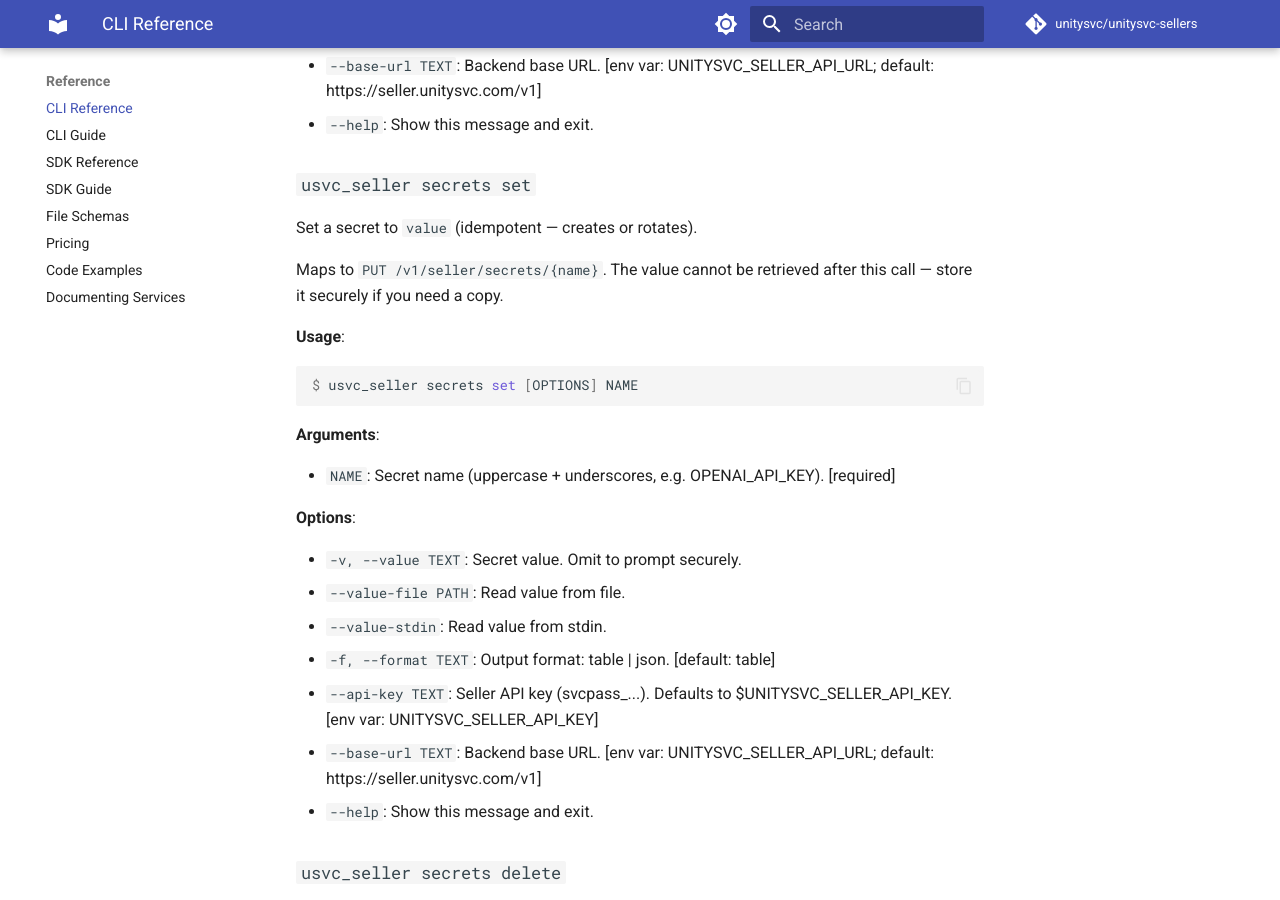
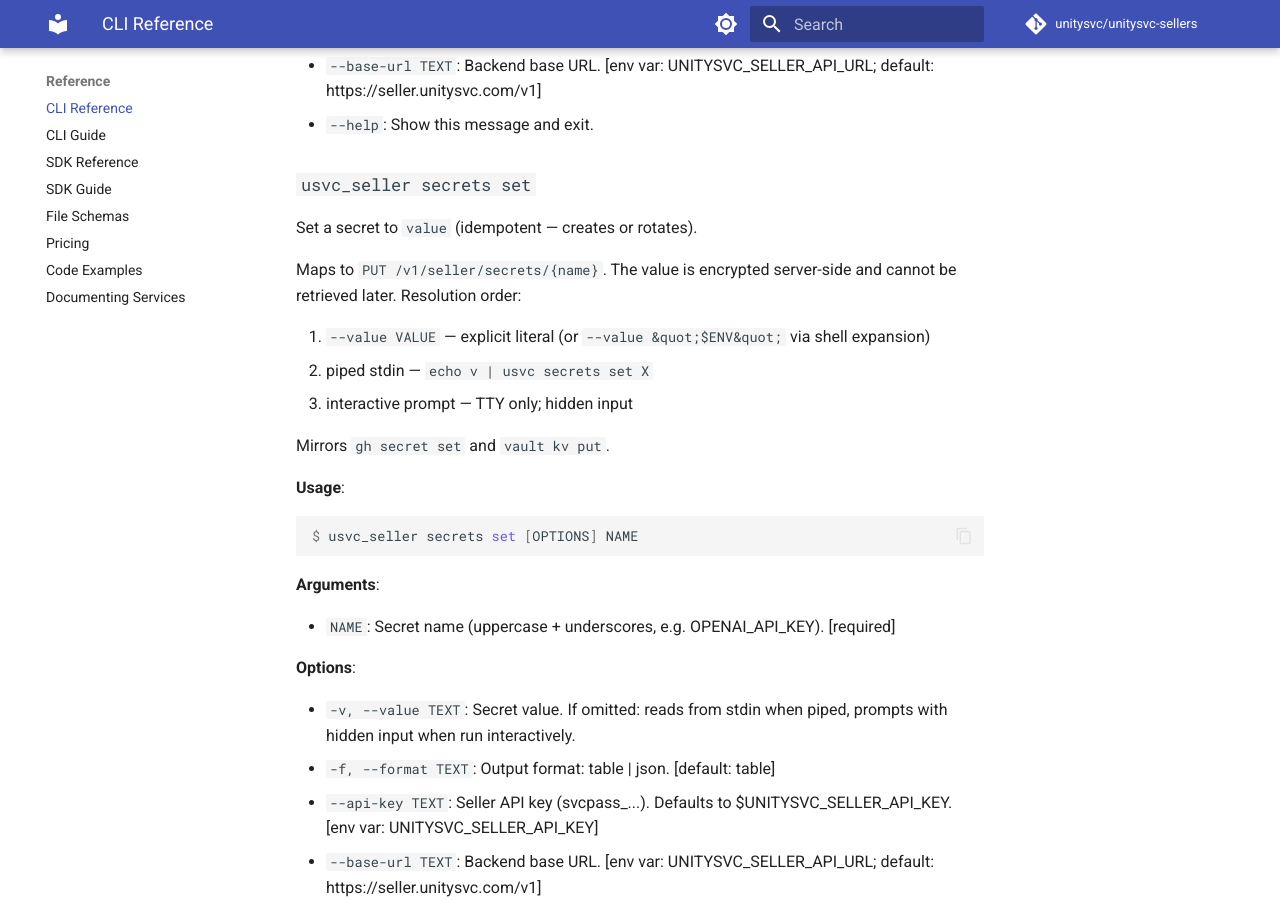
Before and after one commit to unitysvc/unitysvc-sellers, an MkDocs documentation site: the page built from docs/cli-reference.md, in a window 1280 px wide and 900 px high, scrolled down 26092 px. Built offline with MkDocs 1.6.1 and Material for MkDocs 9.7.7, drawn with Linux system fonts in a browser that asks for light colours; comment, search, counter and statistics services are not loaded; some of the changed text lies outside the part shown.

Commit message:
secrets set: drop --value-file/--value-stdin, add stdin/TTY auto-detect
Aligns the value-resolution scheme with ``gh secret set`` and
``vault kv put``:

  1. ``--value VALUE``  — explicit literal (or ``--value "$ENV"`` via
                          shell expansion)
  2. piped stdin        — ``echo v | usvc secrets set X``
                          (trailing newline stripped)
  3. interactive prompt — TTY only; hidden input

Drops the ``--value-file PATH`` and ``--value-stdin`` flags. The same
use cases are covered by piping (``cat file | usvc secrets set X``,
``echo "$X" | usvc secrets set X``) — composes with anything that
produces a value.

Module docstring + Typer help also updated to reflect the post-#798
surface (``set`` instead of ``create``/``rotate``).

No version bump — purely a CLI surface refinement.

Co-Authored-By: Claude Opus 4.7 (1M context) <noreply@anthropic.com>

```diff
--- a/docs/cli-reference.md
+++ b/docs/cli-reference.md
@@ -28,7 +28,7 @@ $ usvc_seller [OPTIONS] COMMAND [ARGS]...
 * `services`: Remote service operations (list, show,...
 * `promotions`: Remote promotion operations (list, show,...
 * `groups`: Remote service group operations (list,...
-* `secrets`: Remote secret operations (list, show,...
+* `secrets`: Remote secret operations (list, show, set,...
 
 ## `usvc_seller data`
 
@@ -1050,7 +1050,7 @@ $ usvc_seller groups delete [OPTIONS] NAME_OR_ID
 
 ## `usvc_seller secrets`
 
-Remote secret operations (list, show, create, rotate, delete).
+Remote secret operations (list, show, set, delete).
 
 **Usage**:
 
@@ -1111,8 +1111,15 @@ $ usvc_seller secrets show [OPTIONS] NAME
 
 Set a secret to ``value`` (idempotent — creates or rotates).
 
-Maps to ``PUT /v1/seller/secrets/{name}``. The value cannot be
-retrieved after this call — store it securely if you need a copy.
+Maps to ``PUT /v1/seller/secrets/{name}``. The value is encrypted
+server-side and cannot be retrieved later. Resolution order:
+
+  1. ``--value VALUE``  — explicit literal (or ``--value &quot;$ENV&quot;``
+                          via shell expansion)
+  2. piped stdin        — ``echo v | usvc secrets set X``
+  3. interactive prompt — TTY only; hidden input
+
+Mirrors ``gh secret set`` and ``vault kv put``.
 
 **Usage**:
 
@@ -1126,9 +1133,7 @@ $ usvc_seller secrets set [OPTIONS] NAME
 
 **Options**:
 
-* `-v, --value TEXT`: Secret value. Omit to prompt securely.
-* `--value-file PATH`: Read value from file.
-* `--value-stdin`: Read value from stdin.
+* `-v, --value TEXT`: Secret value. If omitted: reads from stdin when piped, prompts with hidden input when run interactively.
 * `-f, --format TEXT`: Output format: table | json.  [default: table]
 * `--api-key TEXT`: Seller API key (svcpass_...). Defaults to $UNITYSVC_SELLER_API_KEY.  [env var: UNITYSVC_SELLER_API_KEY]
 * `--base-url TEXT`: Backend base URL.  [env var: UNITYSVC_SELLER_API_URL; default: https://seller.unitysvc.com/v1]
```
Also changed, not shown: 1 other file.
